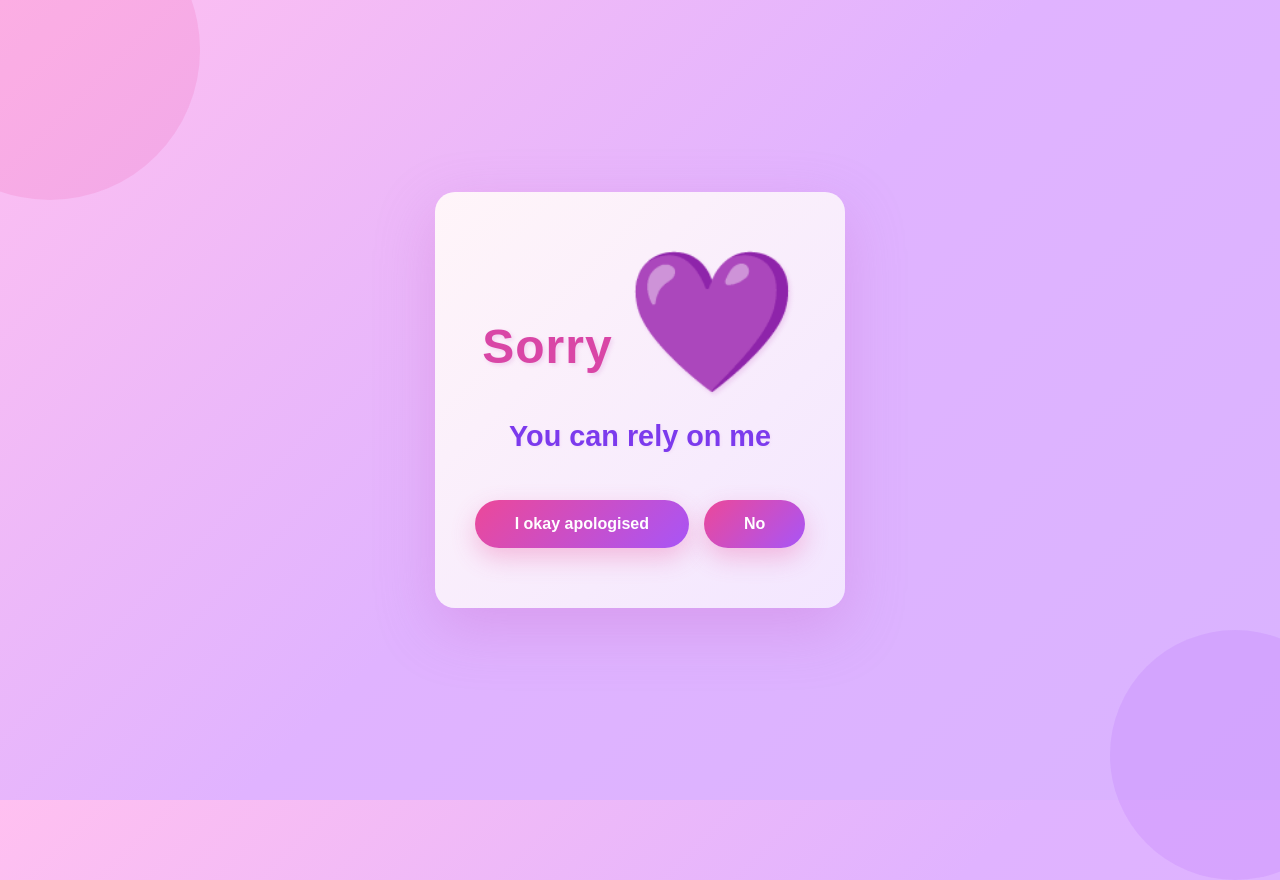
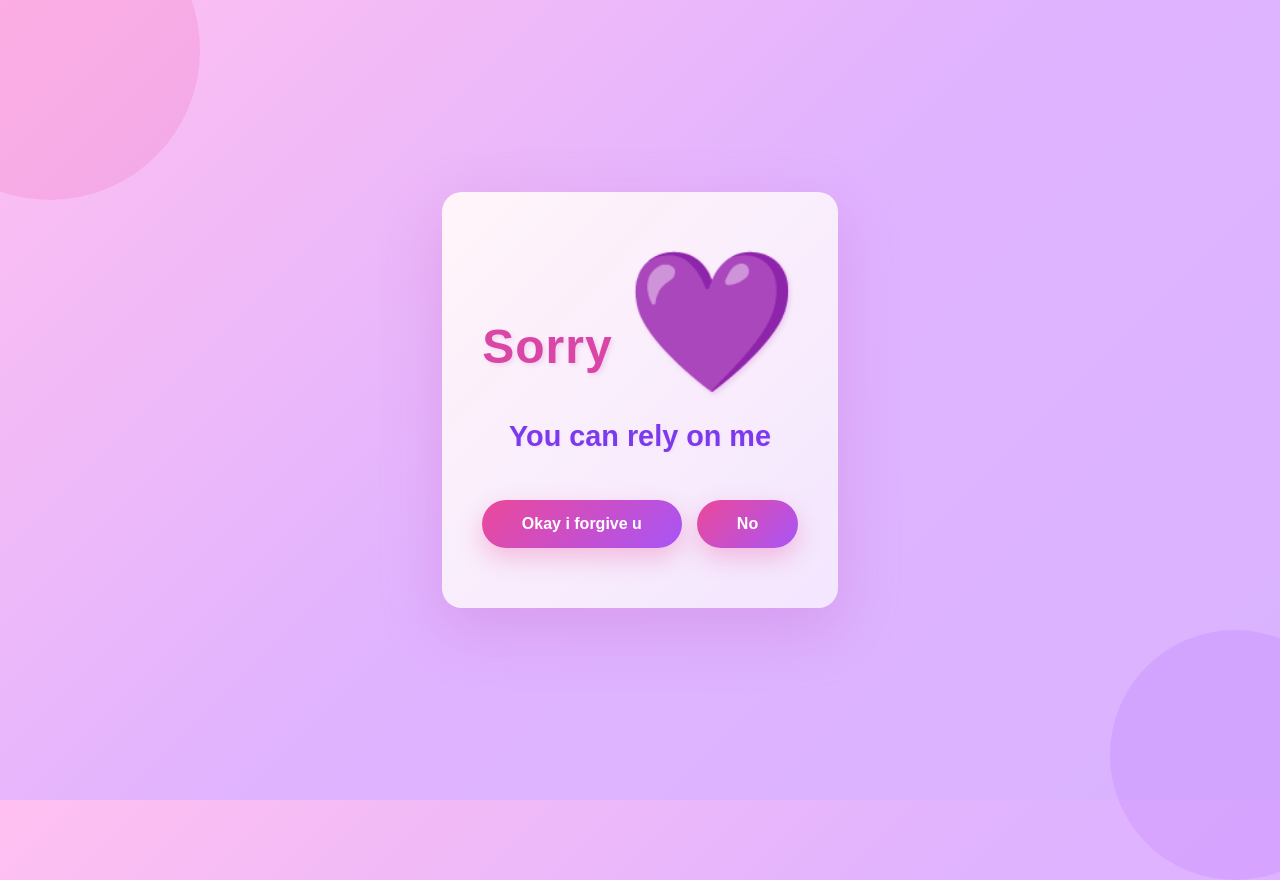
Before and after one commit to abdul8704/sorry, a plain HTML site: page index.html in a window 1280 px wide. Shown: the top 880 px of the page. Drawn offline with Linux system fonts and the light colour scheme.

Commit message:
Update index.html

```diff
--- a/index.html
+++ b/index.html
@@ -153,7 +153,7 @@
         <h1>Sorry <span class="heart">💜</span></h1>
         <p>You can rely on me</p>
         <div class="buttons">
-            <button class="button" onclick="triggerConfetti()">I okay apologised</button>
+            <button class="button" onclick="triggerConfetti()">Okay i forgive u</button>
             <button class="button" onclick="showPlease()">No</button>
         </div>
     </div>
```
